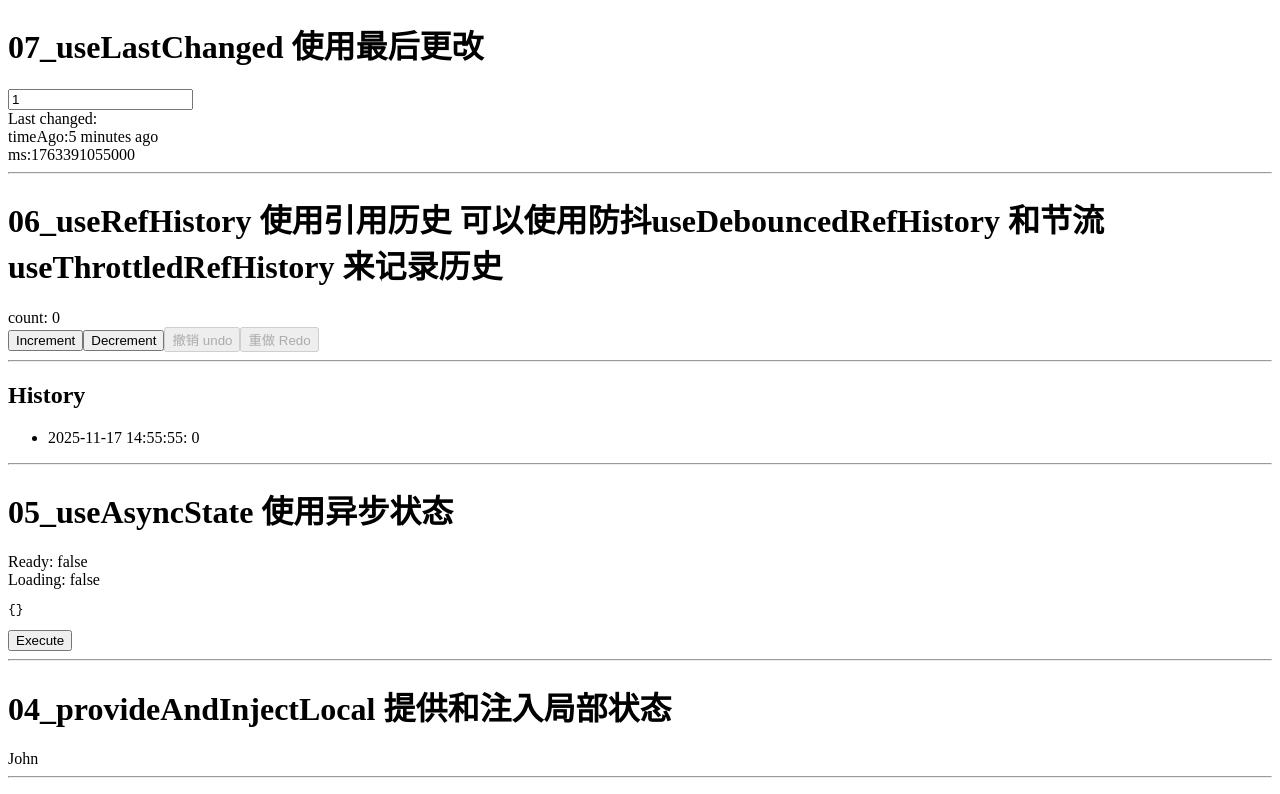
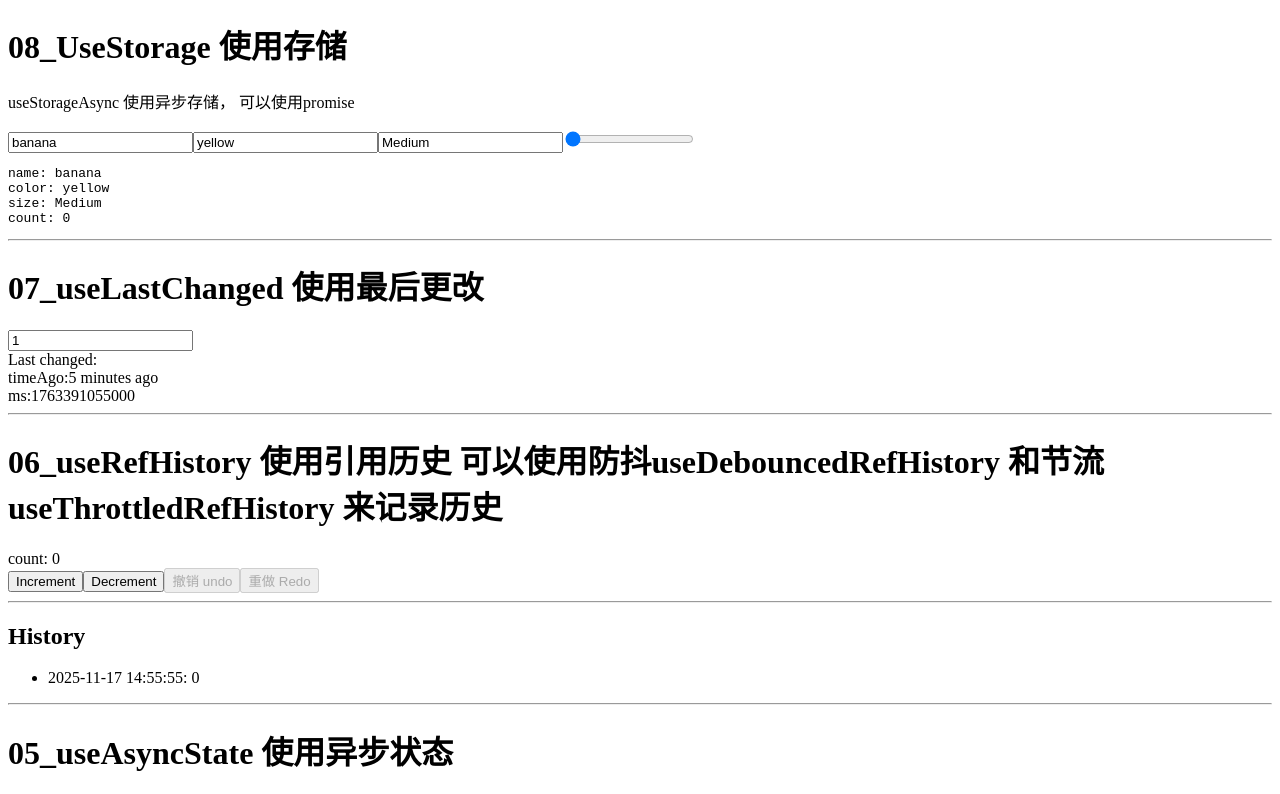
Before and after one commit to propoet/vueuse-demo, a Vue app: page / in a window 1280 px wide. Shown: the top 794 px of the page. Built offline with nearby package versions, Linux system fonts and the light colour scheme.

Commit message:
08_UseStorage

```diff
--- a/src/App.vue
+++ b/src/App.vue
@@ -6,9 +6,11 @@ import provideAndInjectLocal from "./components/04_provideAndInjectLocal/index.v
 import useAsyncState from "./components/05_useAsyncState/index.vue";
 import useRefHistory from "./components/06_useRefHistory/index.vue";
 import useLastChanged from "./components/07_useLastChanged/index.vue";
+import useStorage from "./components/08_UseStorage/index.vue";
 </script>
 
 <template>
+  <useStorage />
   <useLastChanged />
   <useRefHistory />
   <useAsyncState />
--- /dev/null
+++ b/src/components/08_UseStorage/index.vue
@@ -0,0 +1,47 @@
+<template>
+  <h1>08_UseStorage 使用存储</h1>
+  <p>useStorageAsync 使用异步存储， 可以使用promise</p>
+  <div>
+    <input type="text" v-model="state.name" />
+    <input type="text" v-model="state.color" />
+    <input type="text" v-model="state.size" />
+    <input
+      v-model.number="state.count"
+      type="range"
+      min="0"
+      step="0.01"
+      max="1000"
+    />
+    <pre>{{ text }}</pre>
+  </div>
+  <hr />
+</template>
+<script setup lang="ts">
+import { useStorage, reactify } from "@vueuse/core";
+import YAML from "yaml";
+const stringify = reactify((input: any) =>
+  YAML.stringify(
+    input,
+    (k, v) => {
+      if (typeof v === "function") {
+        return undefined;
+      }
+      return v;
+    },
+    {
+      singleQuote: true,
+      flowCollectionPadding: false,
+    }
+  )
+);
+
+const theDefault = {
+  name: "banana",
+  color: "yellow",
+  size: "Medium",
+  count: 0,
+};
+// 存储到 sessionStorage 中, 默认存储到 localStorage 中
+const state = useStorage("banana-state", theDefault, sessionStorage);
+const text = stringify(state);
+</script>
```
